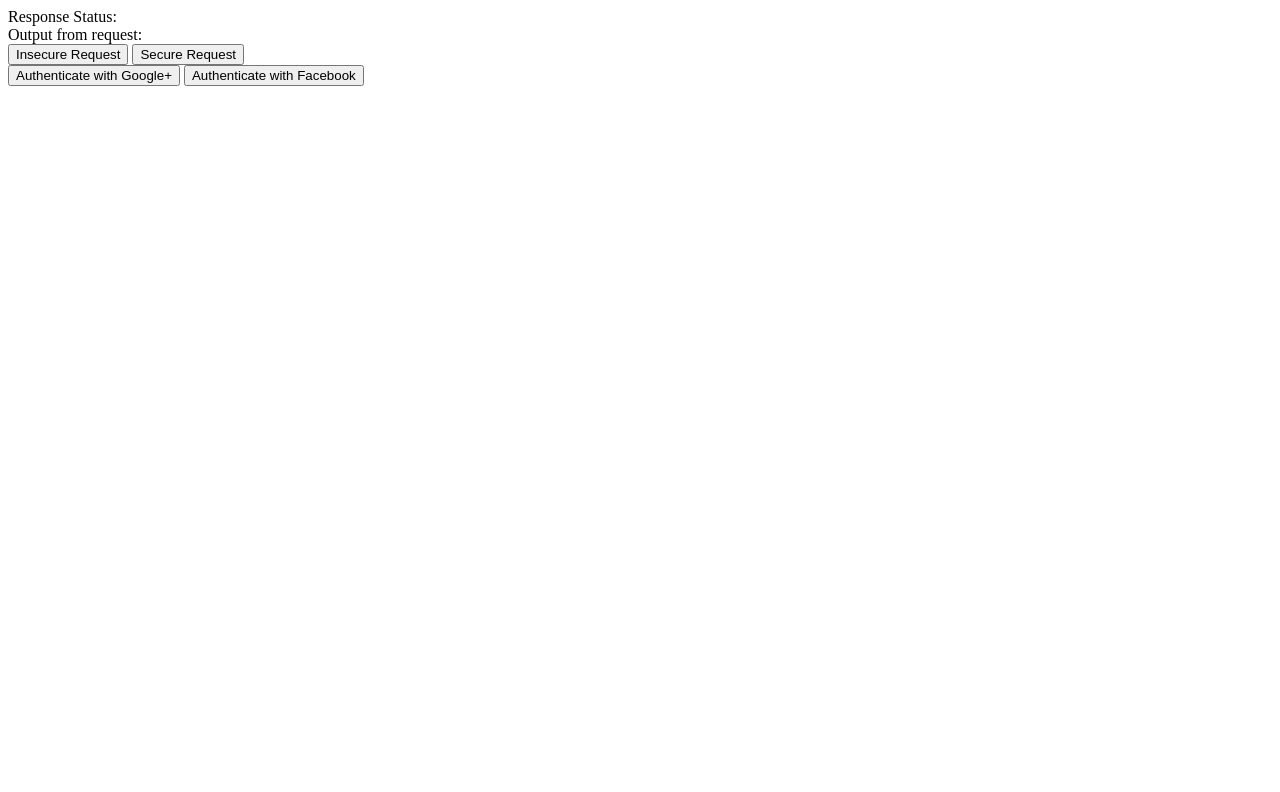
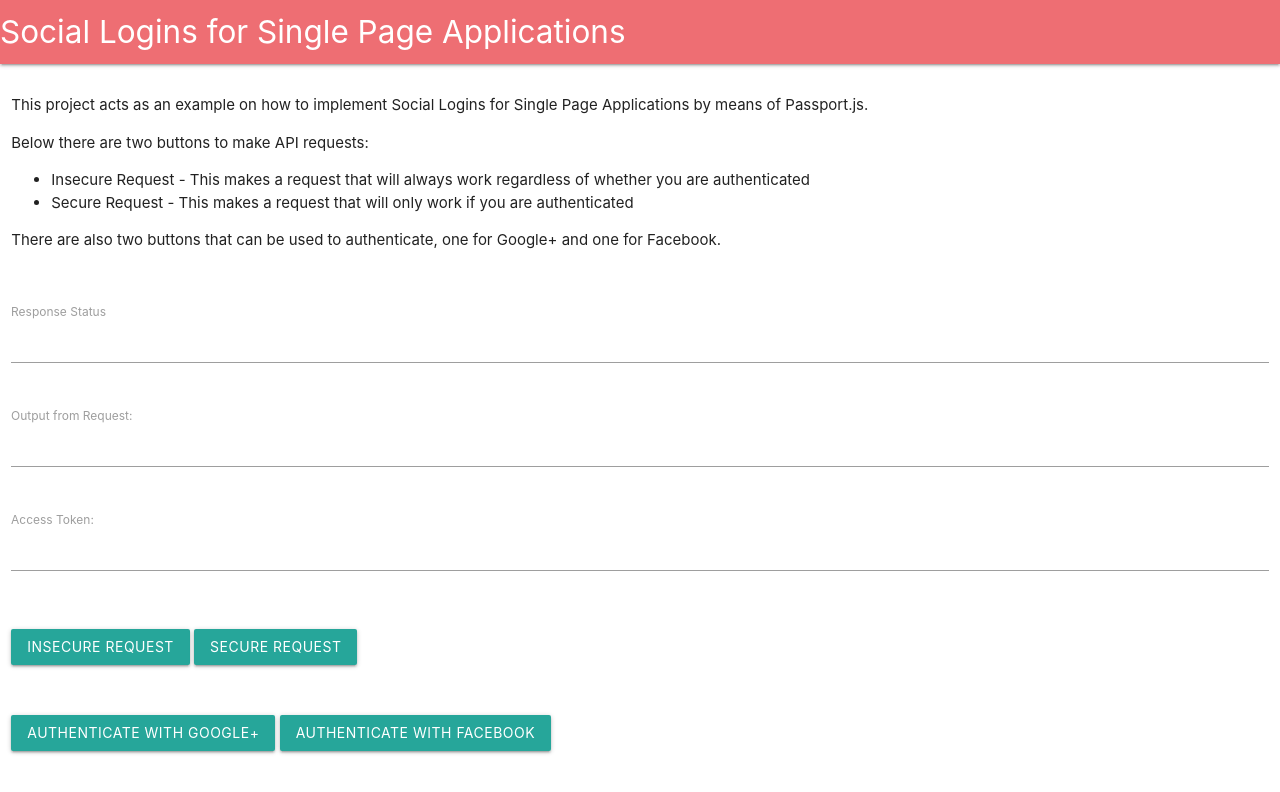
Before and after one commit to sitepoint-editors/social-logins-spa, a website: page src/public/index.html in a window 1280 px wide. Drawn offline with nearby package versions, Linux system fonts and the light colour scheme.

Commit message:
Overhaul of the UI, using the Materialize CSS framework

```diff
--- a/src/public/index.html
+++ b/src/public/index.html
@@ -2,22 +2,77 @@
 <html>
 <head>
     <title>Social Logins for Single Page Applications</title>
+    <link href="https://fonts.googleapis.com/icon?family=Material+Icons" rel="stylesheet">
+    <link type="text/css" rel="stylesheet" href="https://cdnjs.cloudflare.com/ajax/libs/materialize/0.99.0/css/materialize.min.css"  media="screen,projection"/>
+    <meta name="viewport" content="width=device-width, initial-scale=1.0"/>
 </head>
 <body>
-    <div>
-        Response Status: <span id="status"></span>
+	<nav>
+		<div class="nav-wrapper">
+			<a href="#" class="brand-logo">Social Logins for Single Page Applications</a>
+		</div>
+	</nav>
+    <div class="row">
+        <div class="col s12">
+            <div class="section">
+                <p class="caption">
+                    This project acts as an example on how to implement Social Logins for Single Page Applications by means of Passport.js.<br />
+                </p>
+                <p>
+                    Below there are two buttons to make API requests:<br />
+                    <ul class="browser-default">
+                        <li class="collection-item">
+                            <div>
+                                Insecure Request - This makes a request that will always work regardless of whether you are authenticated
+                            </div>
+                        </li>
+                        <li class="collection-item">
+                            <div>
+                                Secure Request - This makes a request that will only work if you are authenticated
+                            </div>
+                        </li>
+                    </ul>
+                </p>
+                <p>
+                    There are also two buttons that can be used to authenticate, one for Google+ and one for Facebook.
+                </p>
+            </div>
+        </div>
     </div>
-    <div>
-        Output from request: <span id="output"></span>
+    <div class="row">
+        <div class="row">
+            <div class="input-field col s12">
+                <label class="active" for="status">Response Status</label>
+                <input id="status" type="text" readonly value="  " />
+            </div>
+        </div>
+        <div class="row">
+            <div class="input-field col s12">
+                <label class="active" for="output">Output from Request:</label>
+                <input id="output" type="text" readonly value="  " />
+            </div>
+        </div>
+        <div class="row">
+            <div class="input-field col s12">
+                <label class="active" for="output">Access Token:</label>
+                <input id="accessToken" type="text" readonly value="  " />
+            </div>
+        </div>
+        <div class="row">
+            <div class="input-field col s12">
+                <button class="btn waves-effect waves-light" id="insecure">Insecure Request</button>
+                <button class="btn waves-effect waves-light" id="secure">Secure Request</button>
+            </div>
+        </div>
+        <div class="row">
+            <div class="input-field col s12">
+                <button class="btn waves-effect waves-light" id="google">Authenticate with Google+</button>
+                <button class="btn waves-effect waves-light" id="facebook">Authenticate with Facebook</button>
+            </div>
+        </div>
     </div>
-    <div>
-        <button id="insecure">Insecure Request</button>
-        <button id="secure">Secure Request</button>
-    </div>
-    <div>
-        <button id="google">Authenticate with Google+</button>
-        <button id="facebook">Authenticate with Facebook</button>
-    </div>
+    <script type="text/javascript" src="https://code.jquery.com/jquery-2.1.1.min.js"></script>
+    <script type="text/javascript" src="https://cdnjs.cloudflare.com/ajax/libs/materialize/0.99.0/js/materialize.min.js"></script>
     <script type="text/javascript">
         let accessToken;
 
@@ -29,10 +84,10 @@
 
             fetch(url, { headers: headers })
                 .then((response) => {
-                    document.getElementById('status').innerText = response.statusText;
+                    $('#status').val(response.statusText);
                     response.text()
                         .then((text) => {
-                            document.getElementById('output').innerText = text;
+                            $('#output').val(text);
                         });
 
                 });
@@ -41,6 +96,7 @@
         function authenticate(provider) {
             window.authenticateCallback = function(token) {
                 accessToken = token;
+                $('#accessToken').val(accessToken);
             };
 
             window.open('/api/authentication/' + provider + '/start');
@@ -51,5 +107,6 @@
         document.getElementById('google').onclick = () => authenticate('google');
         document.getElementById('facebook').onclick = () => authenticate('facebook');
     </script>
+
 </body>
 </html>
```
